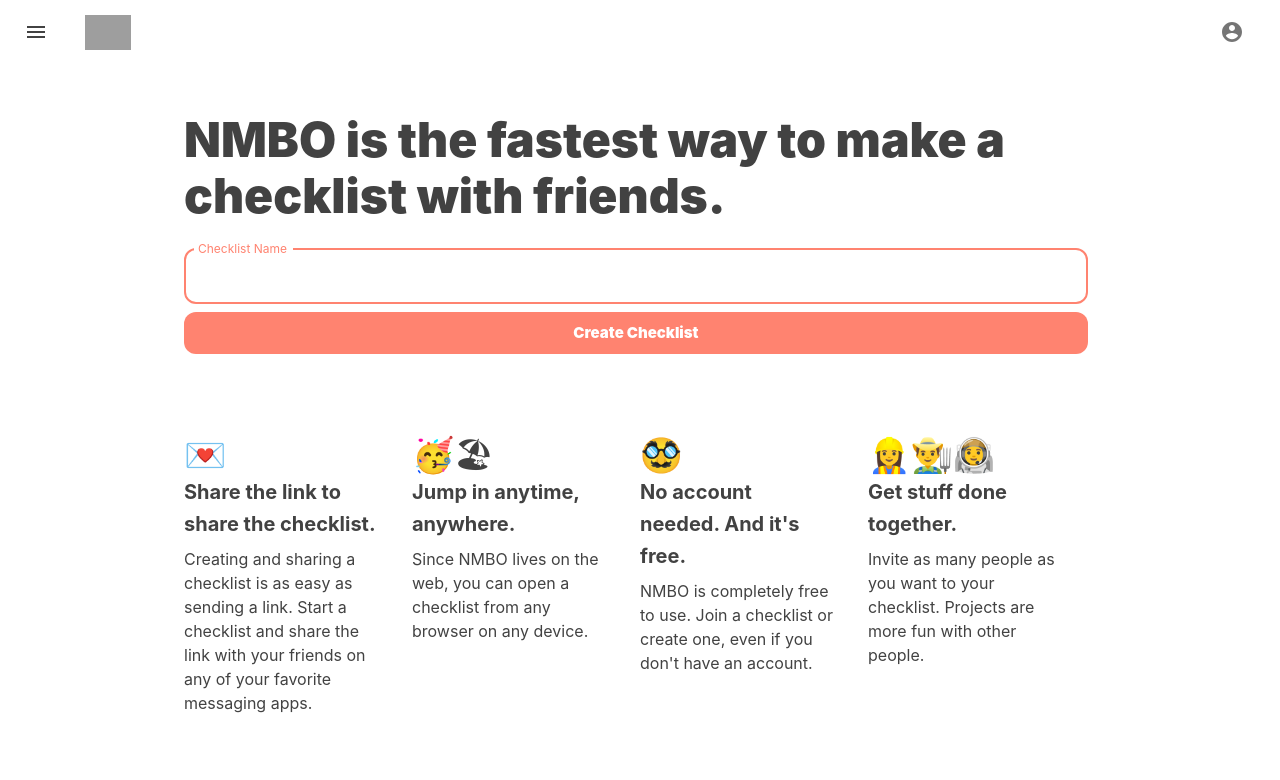
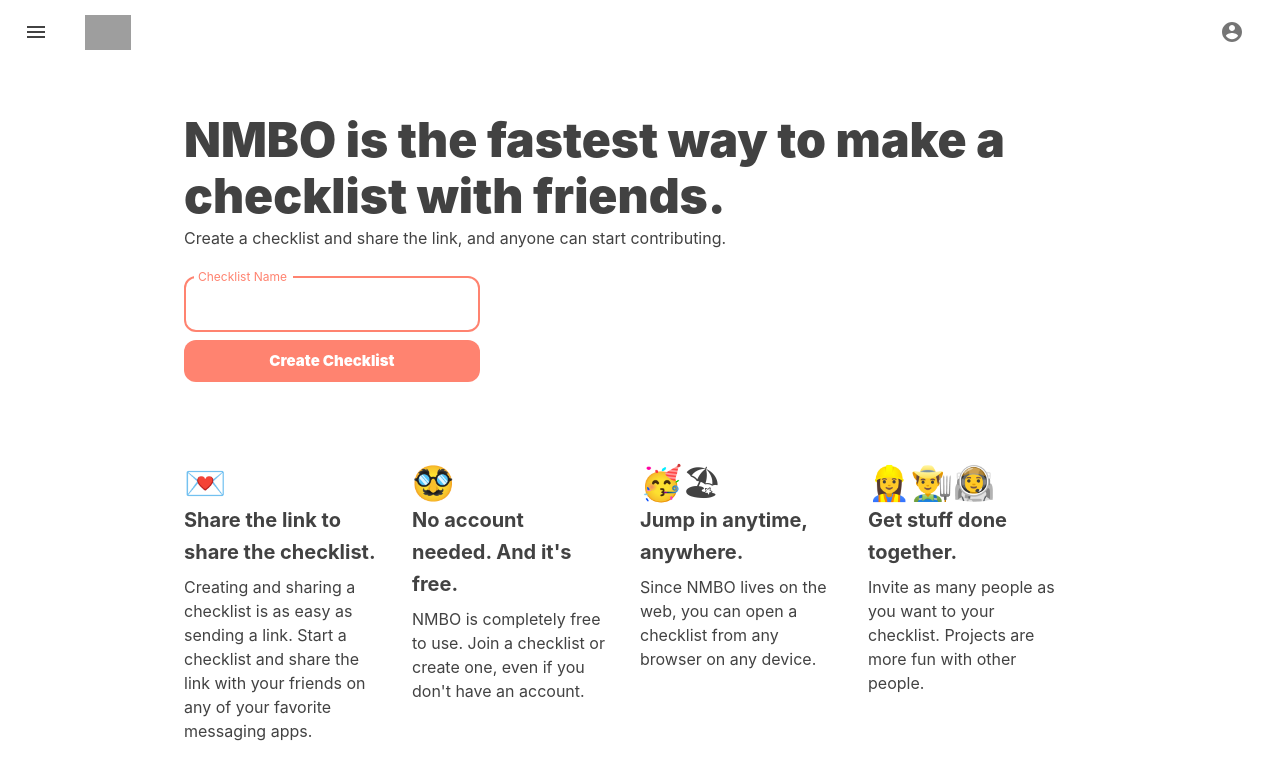
Before and after one commit to kennethlng/nmbo-app, a Next.js app: page / in a window 1280 px wide. Shown: the top 780 px of the page. Built offline with nearby package versions, Linux system fonts and the light colour scheme; no server answers; grey boxes are pictures that could not be loaded.

Commit message:
Update index.jsx

```diff
--- a/src/pages/index.jsx
+++ b/src/pages/index.jsx
@@ -31,14 +31,14 @@ const features = [
     description: "Creating and sharing a checklist is as easy as sending a link. Start a checklist and share the link with your friends on any of your favorite messaging apps."
   },
   {
+    emoji: "🥸",
+    title: "No account needed. And it's free.",
+    description: "NMBO is completely free to use. Join a checklist or create one, even if you don't have an account."
+  },
+  {
     emoji: "🥳🏖",
     title: "Jump in anytime, anywhere.",
     description: "Since NMBO lives on the web, you can open a checklist from any browser on any device."
-  },
-  {
-    emoji: "🥸",
-    title: "No account needed. And it's free.",
-    description: "NMBO is completely free to use. Join a checklist or create one, even if you don't have an account."
   },
   {
     emoji: "👷‍♀️👨‍🌾🧑‍🚀",
@@ -96,8 +96,11 @@ export default function Home() {
               <Typography variant="h3" component="h1">
                 NMBO is the fastest way to make a checklist with friends.
               </Typography>
+              <Typography variant="subtitle1" component="h3">
+                Create a checklist and share the link, and anyone can start contributing.
+              </Typography>
             </Grid>
-            <Grid item xs>
+            <Grid item xs={12} sm={8} md={4}>
               <AddProject
                 onSuccess={handleSuccess}
               />
```
